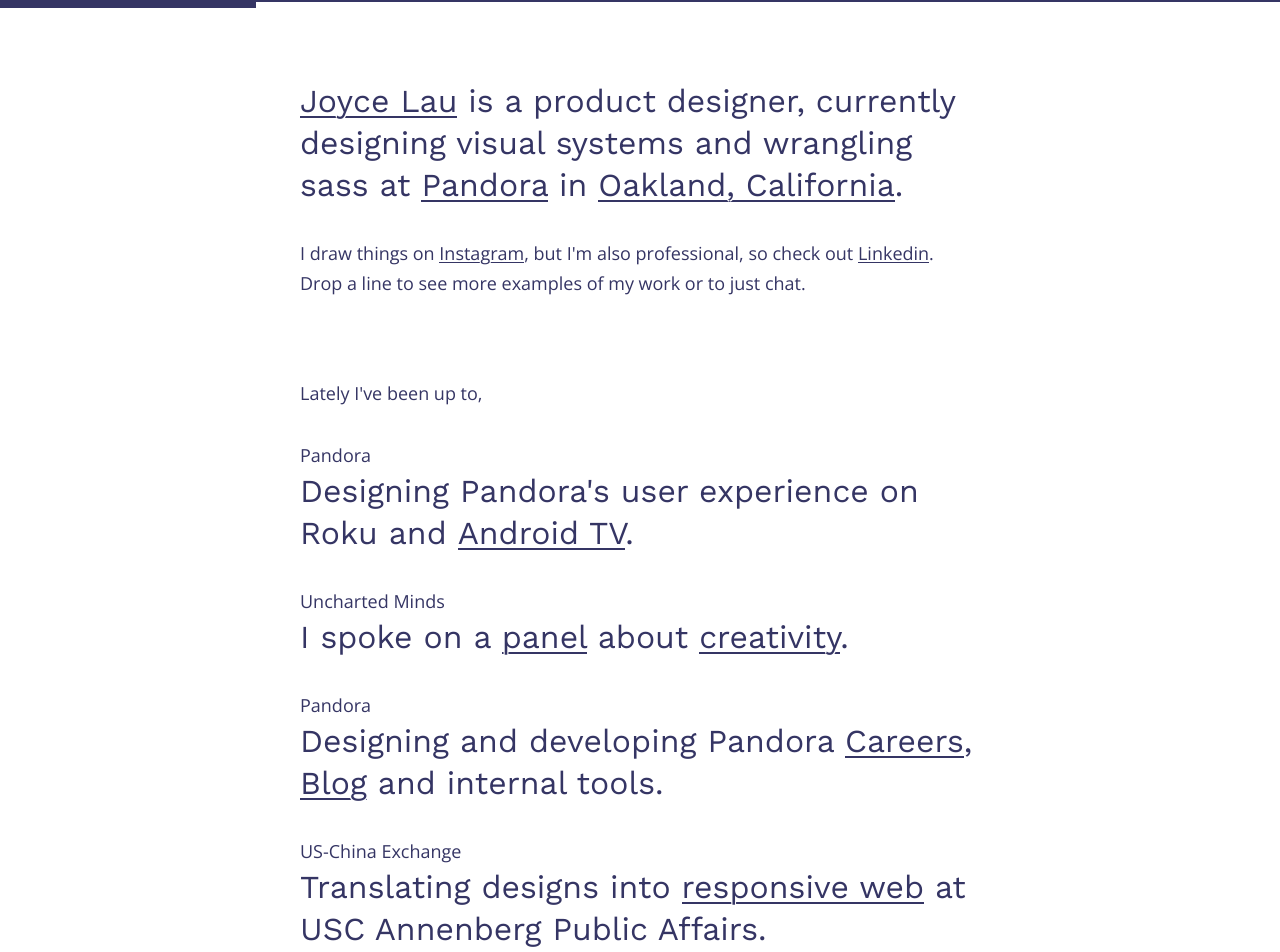
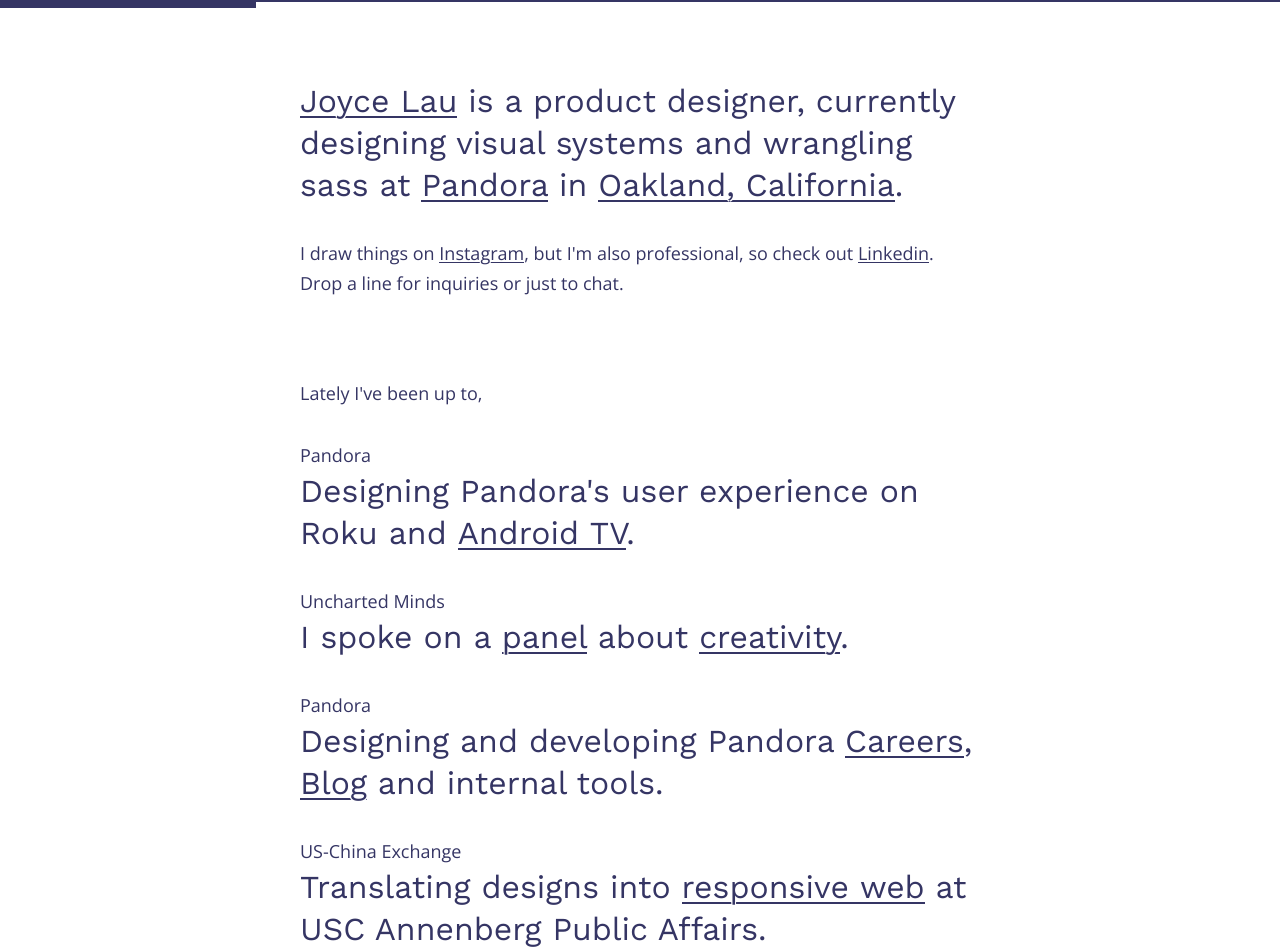
Before and after one commit to ohjoycelau/ohjoycelau.github.io, a React (Create React App) app: page / in a window 1280 px wide. Shown: the top 952 px of the page. Built offline with nearby package versions, Linux system fonts and the light colour scheme.

Commit message:
wording updates

```diff
--- a/src/content/Home.js
+++ b/src/content/Home.js
@@ -8,13 +8,13 @@
 			<main>
 				<section className="section-default">
 					<p className="font-emphasis"><Link to="/Resume">Joyce Lau</Link> is a product designer, currently designing visual systems and wrangling sass at <a target="blank" href="https://pandora.com">Pandora</a> in <a target="blank" href="https://www.google.com/maps/placelists/list/1Txuf3VoxvgevYPY3ZfRVgmjlqcU">Oakland,&nbsp;California</a>.</p>
-					<p className="font-primary">I draw things on <a href="http://instagram.com/ohjoycelau" target="blank">Instagram</a>, but I'm also professional, so check out <a href="http://linkedin.com/in/ohjoycelau" target="blank">Linkedin</a>. <a href="mailto:ohjoycelau@gmail.com?subject=Ahoy!" target="blank">Drop a line</a> to see more examples of my work or to just chat.</p>
+					<p className="font-primary">I draw things on <a href="http://instagram.com/ohjoycelau" target="blank">Instagram</a>, but I'm also professional, so check out <a href="http://linkedin.com/in/ohjoycelau" target="blank">Linkedin</a>. <a href="mailto:ohjoycelau@gmail.com?subject=Ahoy!" target="blank">Drop&nbsp;a&nbsp;line</a> for inquiries or just to chat.</p>
 				</section>
 				<section className="section-default">
 					<p className="font-primary">Lately I've been up to,</p>
 					<p>
 						<h2 className="font-primary">Pandora</h2>
-						<h1 className="font-emphasis">Designing Pandora's user experience on <a target="blank" href="https://channelstore.roku.com/details/28/pandora">Roku</a> and <a target="blank" href="https://play.google.com/store/apps/details?id=com.pandora.android.atv&hl=en">Android TV</a>.</h1>
+						<h1 className="font-emphasis">Designing Pandora's user experience on <a target="blank" href="https://channelstore.roku.com/details/28/pandora">Roku</a> and <a target="blank" href="https://play.google.com/store/apps/details?id=com.pandora.android.atv&hl=en">Android&nbsp;TV</a>.</h1>
 					</p>
 					<p>
 						<h2 className="font-primary">Uncharted Minds</h2>
@@ -26,7 +26,7 @@
 					</p>
 					<p>
 						<h2 className="font-primary">US-China Exchange</h2>
-						<h1 className="font-emphasis">Translating designs into <a target="blank" href="http://uschinaexchange.usc.edu/content/uscpeking-university-report-building-us-china-trust-be-released-april-22-2014">responsive web</a> at USC Annenberg Public Affairs.</h1>
+						<h1 className="font-emphasis">Translating designs into <a target="blank" href="http://uschinaexchange.usc.edu/content/uscpeking-university-report-building-us-china-trust-be-released-april-22-2014">responsive&nbsp;web</a> at USC Annenberg Public Affairs.</h1>
 					</p>
 				</section>
 				<section className="section-full">
```
